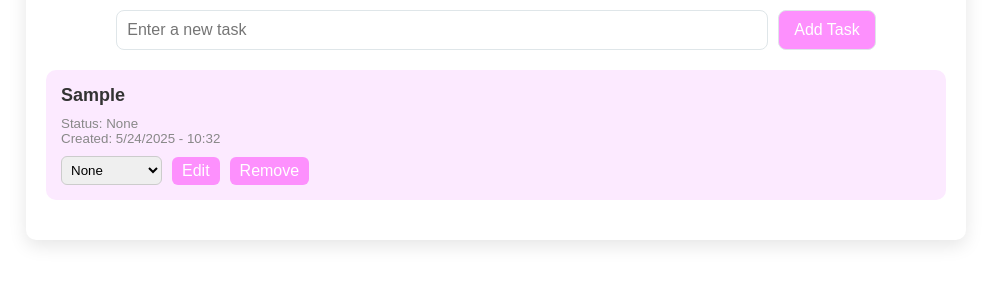
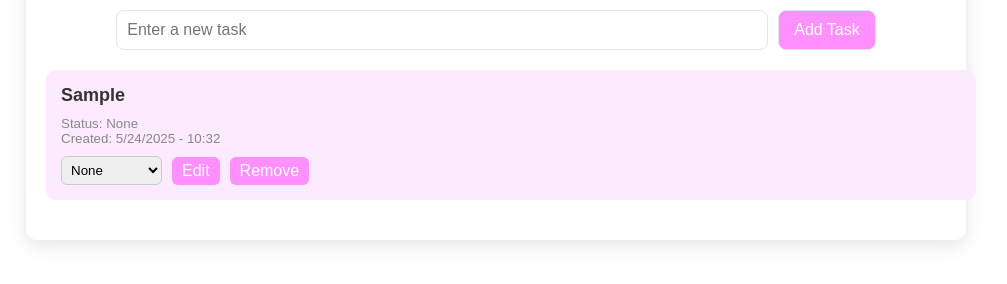
Before and after one commit to hassan4366/Save-Task, a plain HTML site: page index.html in a window 1280 px wide. Both pictures are taken after typing "Sample" into the empty fields and a click on the button "Add Task". Shown: the part 138-422 px from the top of the page, without its empty margins (144-1151 px from the left). Drawn offline with Linux system fonts and the light colour scheme.

Commit message:
Update style-list.css

```diff
--- a/style-list.css
+++ b/style-list.css
@@ -49,6 +49,8 @@ button {
   margin-bottom: 20px;
   text-align: left;
   position: relative;
+  width: 100%;
+  word-break: break-word;
 }
 
 .task strong {
```
